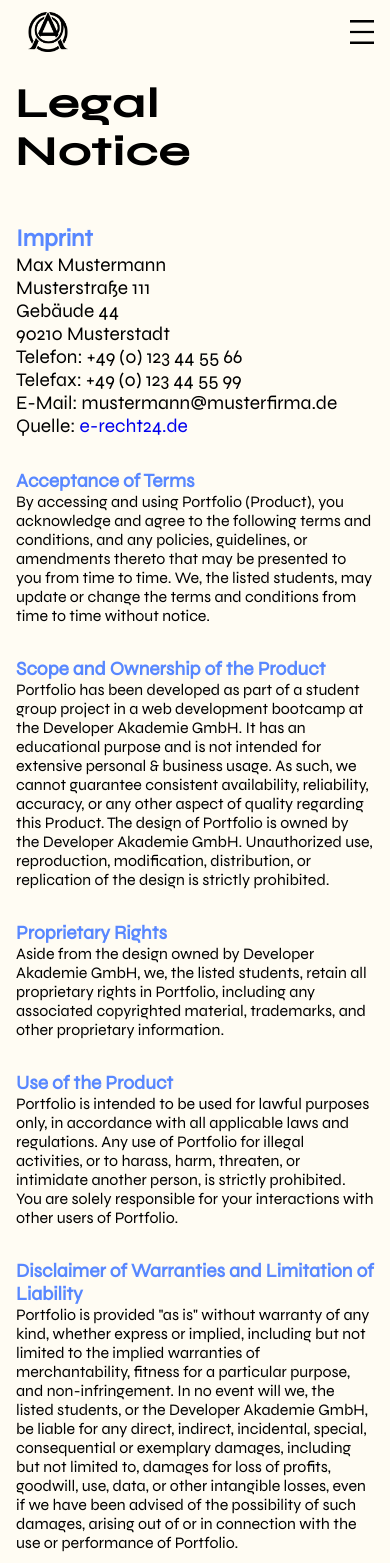
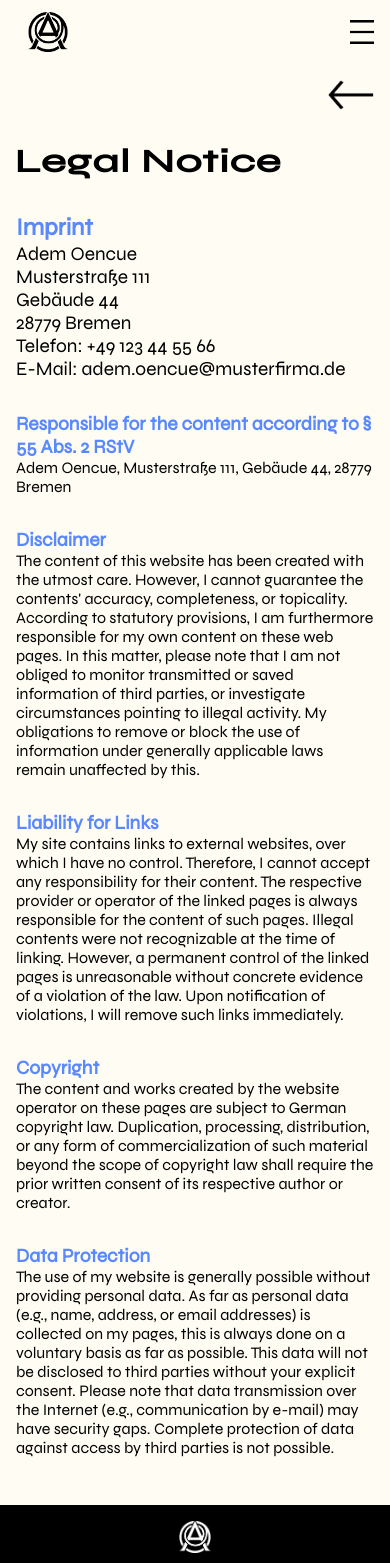
Before and after one commit to adminhype/my-website-25, an Angular app: page /legal-notice in a window 390 px wide. Shown: the top 1563 px of the page. Built offline with nearby package versions, Linux system fonts and the light colour scheme.

Commit message:
style: responsiv design for legal notice

```diff
--- a/src/app/app.routes.ts
+++ b/src/app/app.routes.ts
@@ -1,10 +1,9 @@
 import { Routes } from '@angular/router';
 import { HomeComponent } from './home/home.component';
-import { HeaderComponent } from './shared/header/header.component'
 import { LegalNoticeComponent } from './home/legal-notice/legal-notice.component';
-import { FooterComponent } from './shared/footer/footer.component';
 
 export const routes: Routes = [
   { path: '', component: HomeComponent },
   { path: 'legal-notice', component: LegalNoticeComponent },
+  { path: 'home', component: HomeComponent }
 ];
--- a/src/app/home/legal-notice/legal-notice.component.html
+++ b/src/app/home/legal-notice/legal-notice.component.html
@@ -1,56 +1,48 @@
 <section>
     <div class="content-wrapper">
+        <a routerLink="/home" class="back-button">
+            <img src="./images/arrow-back.png" alt="">
+        </a>
         <div id="legal-container">
             <div class="legal-notice">
                 <h2>Legal Notice</h2>
                 <h4>Imprint</h4>
-                <p>Max Mustermann<br />
+                <p>Adem Oencue<br />
                 Musterstra&szlig;e 111<br />
                 Geb&auml;ude 44<br />
-                90210 Musterstadt</p>
+                28779 Bremen</p>
 
-                <p>Telefon: +49 (0) 123 44 55 66<br />
-                Telefax: +49 (0) 123 44 55 99<br />
-                E-Mail: mustermann&#64;musterfirma.de</p>
-
-                <p>Quelle: <a href="https://www.e-recht24.de">e-recht24.de</a></p>
+                <p>Telefon: +49 123 44 55 66<br />
+                E-Mail: adem.oencue&#64;musterfirma.de</p>
 
                 <div class="legal-notice-details">
                     <div class="legal-notice-text" >
-                    <h5>Acceptance of Terms</h5>
-                    By accessing and using Portfolio (Product), you acknowledge and agree to the following terms and conditions, and any policies, guidelines, or amendments thereto that may be presented to you from time to time. We, the listed students, may update or change the terms and conditions from time to time without notice.
-                    </div>
-
-                    <div class="legal-notice-text" >
-                    <h5>Scope and Ownership of the Product</h5>
-
-                    Portfolio has been developed as part of a student group project in a web development bootcamp at the Developer Akademie GmbH. It has an educational purpose and is not intended for extensive personal & business usage. As such, we cannot guarantee consistent availability, reliability, accuracy, or any other aspect of quality regarding this Product.
-
-                    The design of Portfolio is owned by the Developer Akademie GmbH. Unauthorized use, reproduction, modification, distribution, or replication of the design is strictly prohibited.
-                    </div>
-                    <div class="legal-notice-text">
-                    <h5>Proprietary Rights</h5>
-                    Aside from the design owned by Developer Akademie GmbH, we, the listed students, retain all proprietary rights in Portfolio, including any associated copyrighted material, trademarks, and other proprietary information.
-                    </div>
-
-                    <div class="legal-notice-text" >
-                    <h5>Use of the Product</h5>
-                    Portfolio is intended to be used for lawful purposes only, in accordance with all applicable laws and regulations. Any use of Portfolio for illegal activities, or to harass, harm, threaten, or intimidate another person, is strictly prohibited. You are solely responsible for your interactions with other users of Portfolio.
+                    <h5>Responsible for the content according to § 55 Abs. 2 RStV</h5>
+                        Adem Oencue, Musterstraße 111, Gebäude 44, 28779 Bremen
                     </div>
 
                     <div class="legal-notice-text">
-                    <h5>Disclaimer of Warranties and Limitation of Liability</h5>
-                    Portfolio is provided "as is" without warranty of any kind, whether express or implied, including but not limited to the implied warranties of merchantability, fitness for a particular purpose, and non-infringement. In no event will we, the listed students, or the Developer Akademie GmbH, be liable for any direct, indirect, incidental, special, consequential or exemplary damages, including but not limited to, damages for loss of profits, goodwill, use, data, or other intangible losses, even if we have been advised of the possibility of such damages, arising out of or in connection with the use or performance of Portfolio.
+                                <h5>Disclaimer</h5>
+                        The content of this website has been created with the utmost care. However, I cannot guarantee the contents' accuracy, completeness, or topicality. According to statutory provisions, I am furthermore responsible for my own content on these web pages. In this matter, please note that I am not obliged to monitor transmitted or saved information of third parties, or investigate circumstances pointing to illegal activity. My obligations to remove or block the use of information under generally applicable laws remain unaffected by this.
+                            </div>
+
+                    <div class="legal-notice-text">
+                        <h5>Liability for Links</h5>
+                        My site contains links to external websites, over which I have no control. Therefore, I cannot accept any responsibility for their content. The respective provider or operator of the linked pages is always responsible for the content of such pages. Illegal contents were not recognizable at the time of linking. However, a permanent control of the linked pages is unreasonable without concrete evidence of a violation of the law. Upon notification of violations, I will remove such links immediately.
                     </div>
 
-                    <div class="legal-notice-text" >
-                    <h5>Indemnity</h5>
-                    You agree to indemnify, defend and hold harmless us, the listed students, the Developer Akademie GmbH, and our affiliates, partners, officers, directors, agents, and employees, from and against any claim, demand, loss, damage, cost, or liability (including reasonable legal fees) arising out of or relating to your use of Portfolio and/or your breach of this Legal Notice.
+                    <div class="legal-notice-text">
+                        <h5>Copyright</h5>
+                        The content and works created by the website operator on these pages are subject to German copyright law. Duplication, processing, distribution, or any form of commercialization of such material beyond the scope of copyright law shall require the prior written consent of its respective author or creator.
+                    </div>
 
+                    <div class="legal-notice-text">
+                        <h5>Data Protection</h5>
+                        The use of my website is generally possible without providing personal data. As far as personal data (e.g., name, address, or email addresses) is collected on my pages, this is always done on a voluntary basis as far as possible. This data will not be disclosed to third parties without your explicit consent.
+                        Please note that data transmission over the Internet (e.g., communication by e-mail) may have security gaps. Complete protection of data against access by third parties is not possible.
                     </div>
                 </div>
             </div>
-
         </div>
     </div>
 </section>
--- a/src/app/home/legal-notice/legal-notice.component.scss
+++ b/src/app/home/legal-notice/legal-notice.component.scss
@@ -1,9 +1,33 @@
+.back-button {
+    display: flex;
+    justify-content: end;
+    padding: 1rem 3rem;
+
+    @media(min-width: 1024px) {
+        display: none;
+    }
+
+    @media(max-width: 768px) {
+        padding: 1rem;
+
+        img {
+            width: 46px;
+            height: 30px;
+        }
+    }
+}
+
 #legal-container {
     display: flex;
     align-items: center;
     justify-content: space-around;
     padding: 3rem;
     gap: 1rem;
+
+    @media(max-width: 1024px) {
+        flex-direction: column;
+        padding: 2rem;
+    }
 
     @media(max-width: 640px) {
         padding: 1rem;
@@ -21,7 +45,7 @@
 
     h2 {
         font-size: 4rem;
-        padding: 0 0 1rem 5rem;
+        padding: 0 0 1rem 6rem;
         transform: scaleX(1.8);
 
         &:hover {
@@ -54,12 +78,15 @@
     }
 
     @media(max-width: 1024px) {
+        padding: 2rem;
+
         h2 {
-            font-size: 2.5rem;
-            padding: 0 0 1rem 2rem;
+            font-size: 2rem;
+            padding: 0 2rem;
             transform: scaleX(1.5);
             width: 100%;
             max-width: 200px;
+            white-space: nowrap;
         }
     }
 
--- a/src/app/home/legal-notice/legal-notice.component.ts
+++ b/src/app/home/legal-notice/legal-notice.component.ts
@@ -1,8 +1,9 @@
 import { Component } from '@angular/core';
+import { RouterLink } from '@angular/router';
 
 @Component({
   selector: 'app-legal-notice',
-  imports: [],
+  imports: [RouterLink],
   templateUrl: './legal-notice.component.html',
   styleUrl: './legal-notice.component.scss'
 })
```
Also changed, not shown: public/images/arrow-back.png (added).
